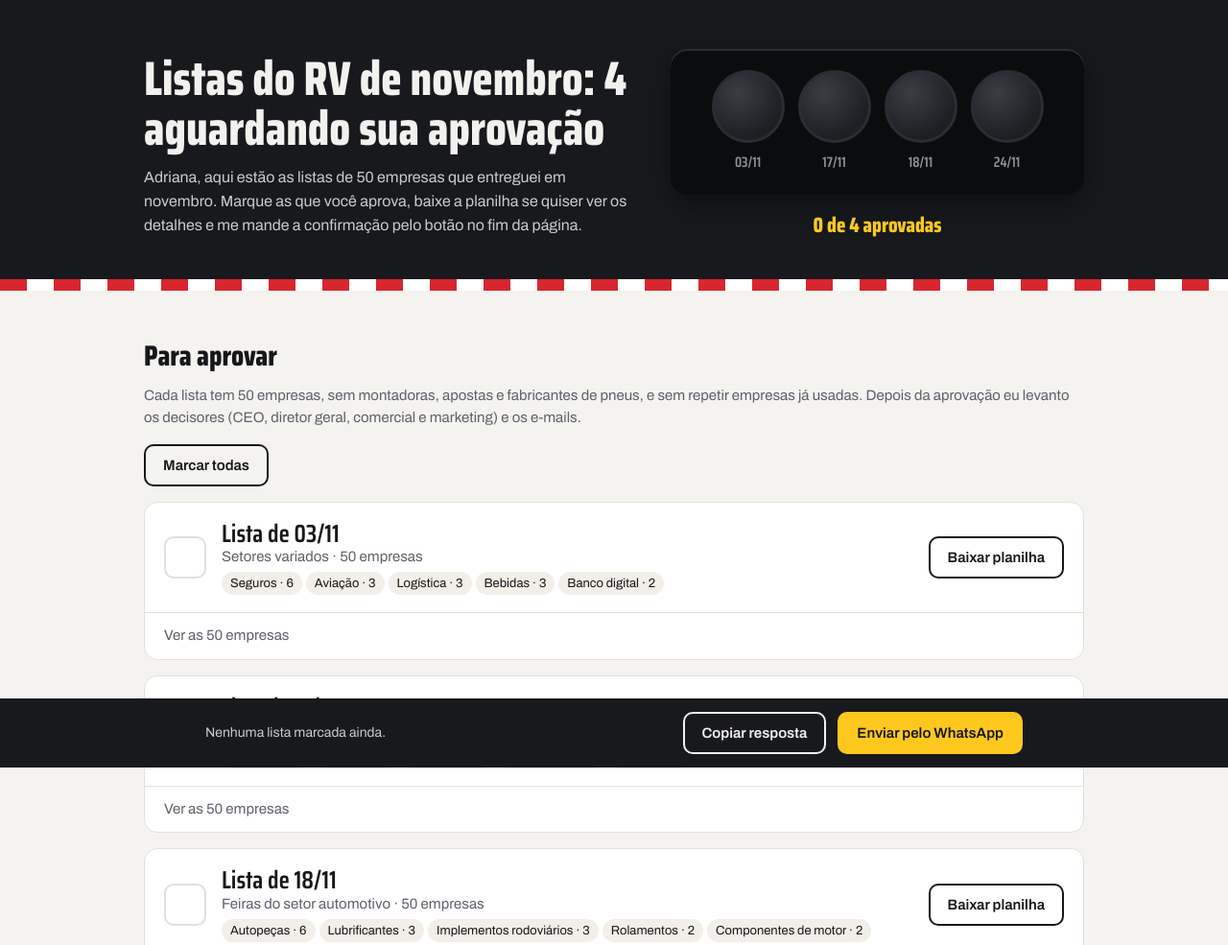
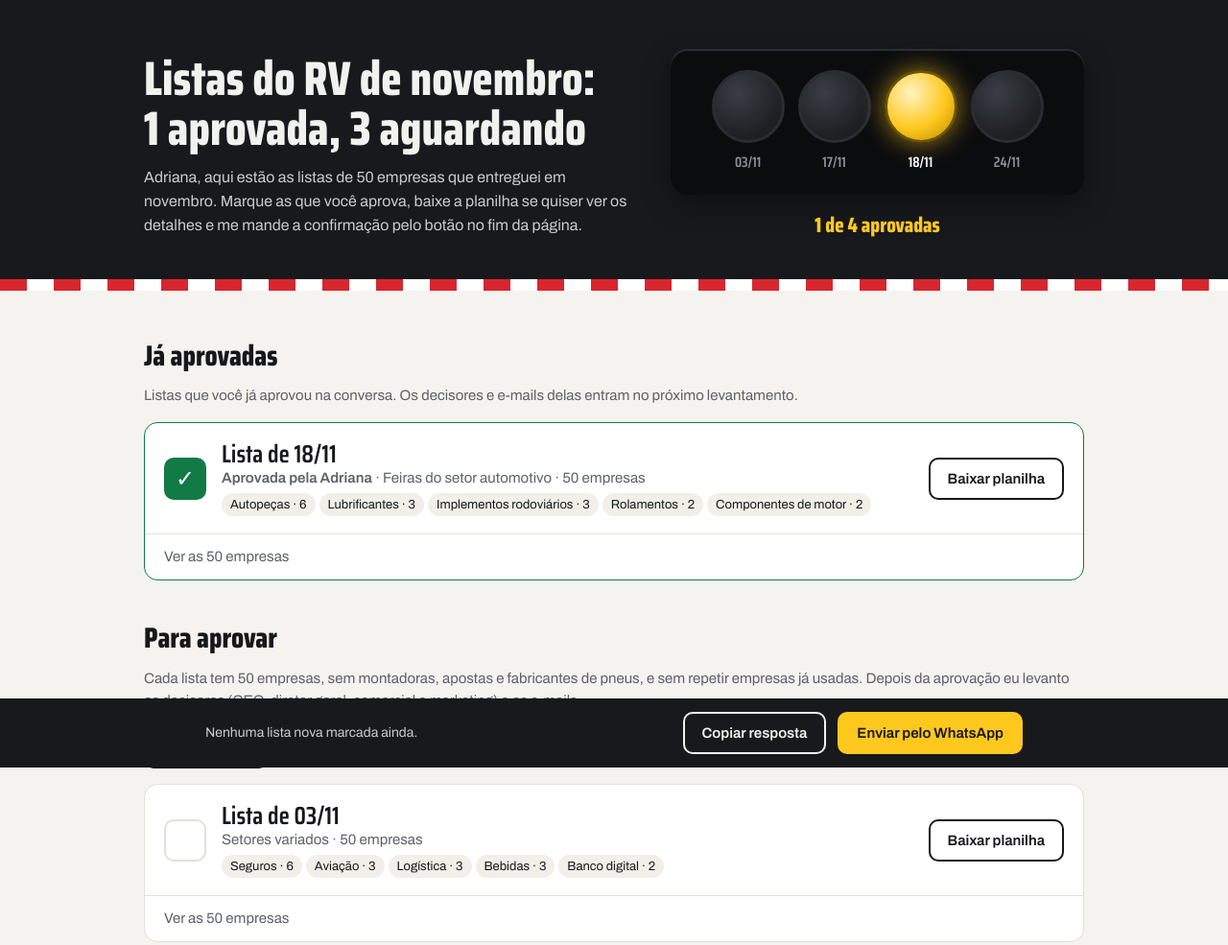
Before and after one commit to Nunessilva10/listas-rv, a plain HTML site: page index.html in a window 1280 px wide. Shown: the top 985 px of the page at 96% size. Drawn offline with Linux system fonts and the light colour scheme.

Commit message:
Seção de listas já aprovadas (18/11 Feiras)
Co-Authored-By: Claude Sonnet 5.5 <noreply@anthropic.com>
Claude-Session: https://claude.ai/code/session_01X9oAcW95H1YY45DkGVFNEd

```diff
--- a/index.html
+++ b/index.html
@@ -59,12 +59,15 @@ td.n{text-align:right;white-space:nowrap}
 </style><script>new MutationObserver(()=>{for(const c of document.querySelectorAll('.stack td:not([data-l])')){let i=0,p=c;while(p=p.previousElementSibling)i+=p.colSpan;c.dataset.l=c.closest('table').rows[0].cells[i]?.textContent||''}}).observe(document,{childList:true,subtree:true})</script></head>
 <body>
 <header class="top band"><div class="wrap grid">
-<div><h1>Listas do RV de novembro: 4 aguardando sua aprovação</h1>
+<div><h1>Listas do RV de novembro: 1 aprovada, 3 aguardando</h1>
 <p>Adriana, aqui estão as listas de 50 empresas que entreguei em novembro. Marque as que você aprova, baixe a planilha se quiser ver os detalhes e me mande a confirmação pelo botão no fim da página.</p></div>
 <div><div class="lights" id="lights"></div><div class="count" id="count"></div></div>
 </div></header>
 <main class="band"><div class="wrap">
-<h2>Para aprovar</h2>
+<h2>Já aprovadas</h2>
+<p class="meta">Listas que você já aprovou na conversa. Os decisores e e-mails delas entram no próximo levantamento.</p>
+<div id="aprovadas"></div>
+<h2 style="margin-top:44px">Para aprovar</h2>
 <p class="meta">Cada lista tem 50 empresas, sem montadoras, apostas e fabricantes de pneus, e sem repetir empresas já usadas. Depois da aprovação eu levanto os decisores (CEO, diretor geral, comercial e marketing) e os e-mails.</p>
 <div class="bar"><button class="btn" id="todas" type="button">Marcar todas</button></div>
 <div id="listas"></div>
@@ -83,21 +86,26 @@ const LISTAS=[{"id": "03-11", "data": "03/11", "tema": "Setores variados", "arq"
 <script>
 {
 const esc=s=>String(s).replace(/[&<>"']/g,c=>({'&':'&amp;','<':'&lt;','>':'&gt;','"':'&quot;',"'":'&#39;'}[c]));
+const PRE=new Set(['18-11']);
 let ok=new Set();
 try{ok=new Set(JSON.parse(localStorage.getItem('rv-aprov')||'[]'))}catch(e){}
+PRE.forEach(i=>ok.add(i));
 const box=document.getElementById('listas');
-box.innerHTML=LISTAS.map(l=>{
+const box2=document.getElementById('aprovadas');
+const card=l=>{
   const sec={};l.emp.forEach(([,s])=>sec[s]=(sec[s]||0)+1);
   const tags=Object.entries(sec).sort((a,b)=>b[1]-a[1]).slice(0,5).map(([s,n])=>`<span class="tag">${esc(s)} · ${n}</span>`).join('');
   return `<article class="lista" id="l${esc(l.id)}">
   <div class="lh"><button class="chk" type="button" data-id="${esc(l.id)}" aria-pressed="false" aria-label="Aprovar lista de ${esc(l.data)}">✓</button>
   <div><h3>Lista de ${esc(l.data)}</h3><div class="meta">${esc(l.tema)} · ${l.emp.length} empresas</div><div>${tags}</div></div>
   <a class="btn" href="${esc(l.arq)}" target="_blank" rel="noopener">Baixar planilha</a></div>
-  <details><summary>Ver as ${l.emp.length} empresas</summary><ul class="emps">${l.emp.map(([e,s])=>`<li>${esc(e)} <small>${esc(s)}</small></li>`).join('')}</ul></details></article>`}).join('');
+  <details><summary>Ver as ${l.emp.length} empresas</summary><ul class="emps">${l.emp.map(([e,s])=>`<li>${esc(e)} <small>${esc(s)}</small></li>`).join('')}</ul></details></article>`};
+box.innerHTML=LISTAS.filter(l=>!PRE.has(l.id)).map(card).join('');
+box2.innerHTML=LISTAS.filter(l=>PRE.has(l.id)).map(l=>card(l).replace('aria-pressed="false"','aria-pressed="true" disabled').replace('<div class="meta">','<div class="meta"><b>Aprovada pela Adriana</b> · ')).join('');
 const lights=document.getElementById('lights');
 lights.innerHTML=LISTAS.map(l=>`<div class="lamp" data-id="${esc(l.id)}"><i></i>${esc(l.data)}</div>`).join('');
 const texto=()=>{
-  const sim=LISTAS.filter(l=>ok.has(l.id)).map(l=>`${l.data} (${l.tema})`);
+  const sim=LISTAS.filter(l=>ok.has(l.id)&&!PRE.has(l.id)).map(l=>`${l.data} (${l.tema})`);
   const nao=LISTAS.filter(l=>!ok.has(l.id)).map(l=>l.data);
   let t='Cleodon, aprovo as listas do RV: '+(sim.length?sim.join('; '):'nenhuma ainda')+'.';
   if(nao.length)t+=' Ainda não aprovei: '+nao.join(', ')+'.';
@@ -107,13 +115,13 @@ const render=()=>{
   document.querySelectorAll('.chk').forEach(b=>{const on=ok.has(b.dataset.id);b.setAttribute('aria-pressed',on);b.closest('.lista').classList.toggle('ok',on)});
   document.querySelectorAll('.lamp').forEach(x=>x.classList.toggle('on',ok.has(x.dataset.id)));
   document.getElementById('count').textContent=`${ok.size} de ${LISTAS.length} aprovadas`;
-  document.getElementById('msg').textContent=ok.size?`${ok.size} lista(s) marcada(s). Envie a confirmação ao Cleodon.`:'Nenhuma lista marcada ainda.';
+  document.getElementById('msg').textContent=ok.size>PRE.size?`${ok.size-PRE.size} lista(s) marcada(s). Envie a confirmação ao Cleodon.`:'Nenhuma lista nova marcada ainda.';
   document.getElementById('wa').href='https://wa.me/?text='+encodeURIComponent(texto());
   document.getElementById('todas').textContent=ok.size===LISTAS.length?'Desmarcar todas':'Marcar todas';
   try{localStorage.setItem('rv-aprov',JSON.stringify([...ok]))}catch(e){}
 };
-box.addEventListener('click',e=>{const b=e.target.closest('.chk');if(!b)return;const id=b.dataset.id;ok.has(id)?ok.delete(id):ok.add(id);render()});
-document.getElementById('todas').addEventListener('click',()=>{ok=ok.size===LISTAS.length?new Set():new Set(LISTAS.map(l=>l.id));render()});
+box.addEventListener('click',e=>{const b=e.target.closest('.chk');if(!b||PRE.has(b.dataset.id))return;const id=b.dataset.id;ok.has(id)?ok.delete(id):ok.add(id);render()});
+document.getElementById('todas').addEventListener('click',()=>{ok=ok.size===LISTAS.length?new Set(PRE):new Set(LISTAS.map(l=>l.id));render()});
 document.getElementById('copiar').addEventListener('click',async e=>{try{await navigator.clipboard.writeText(texto());e.target.textContent='Copiado'}catch(err){e.target.textContent='Não deu para copiar'}setTimeout(()=>e.target.textContent='Copiar resposta',2000)});
 render();
 }
```
